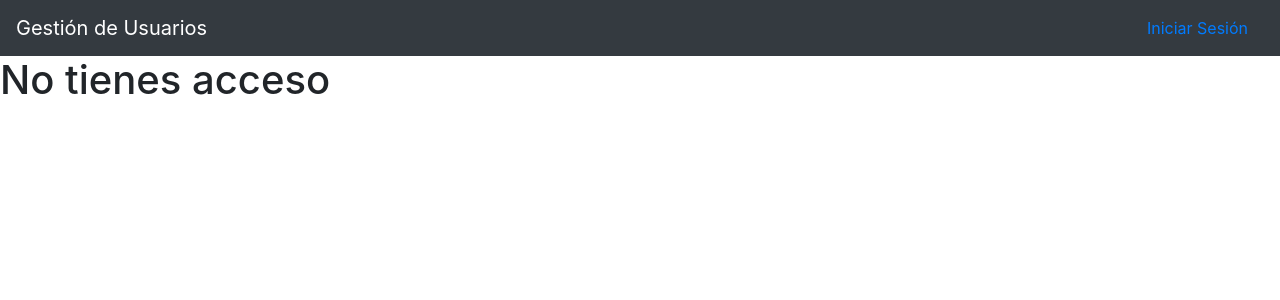
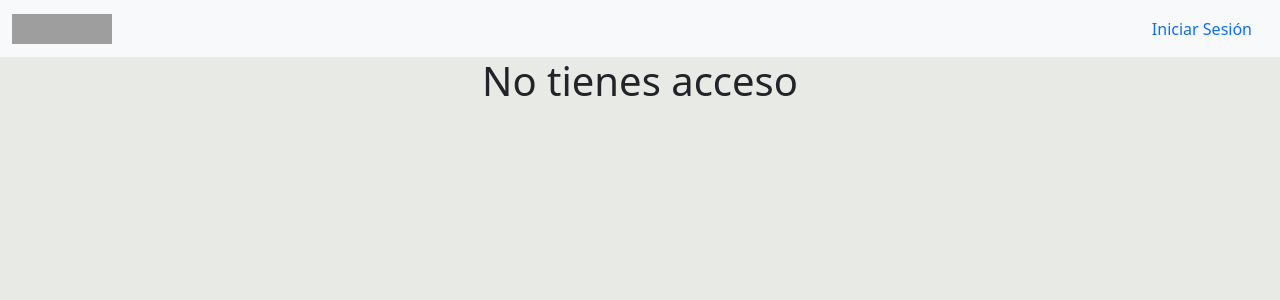
Before and after one commit to Machine1314/DjangoApp, a Django app: page /home/ in a window 1280 px wide. Shown: the top 300 px of the page. Run offline with Django 3.2, Linux system fonts and the light colour scheme; grey boxes are pictures that could not be loaded.

Commit message:
Se cambian bootstrap y colores

```diff
--- a/CRUD/Apps/GestionUsuarios/forms.py
+++ b/CRUD/Apps/GestionUsuarios/forms.py
@@ -13,7 +13,6 @@ class UsuarioForm(forms.ModelForm):
                   'Contrasena',
                   'FechaNacimiento')
         widgets = {
-            'codigo': forms.TextInput(attrs={'class': 'form-control', 'placeholder': '#'}),
             'Nombre': forms.TextInput(attrs={'class': 'form-control', 'placeholder': 'Nombre'}),
             'Apellido': forms.TextInput(attrs={'class': 'form-control', 'placeholder': 'Apellido'}),
             'Usuario': forms.TextInput(attrs={'class': 'form-control', 'placeholder': 'Usuario'}),
--- a/CRUD/Apps/GestionUsuarios/templates/GestionUsuarios/add.html
+++ b/CRUD/Apps/GestionUsuarios/templates/GestionUsuarios/add.html
@@ -13,6 +13,6 @@
     </div>
 </form>
 {% else %}
-<h1>No tienes acceso</h1>
+<h1 align="center">No tienes acceso</h1>
 {% endif %}
 {% endblock %}
--- a/CRUD/Apps/GestionUsuarios/templates/GestionUsuarios/home.html
+++ b/CRUD/Apps/GestionUsuarios/templates/GestionUsuarios/home.html
@@ -3,7 +3,7 @@
 {% block content %}
 <title>Home</title>
 {% if request.session.Usuario %}
-<table class="table table-striped table-dark">
+<table class="table table-striped">
     <thead>
     <tr>
         <th scope="col">#</th>
@@ -34,6 +34,6 @@
 </ul>
 
 {% else %}
-<h1>No tienes acceso</h1>
+<h1 align="center">No tienes acceso</h1>
 {% endif %}
 {% endblock %}
--- a/CRUD/Apps/GestionUsuarios/templates/GestionUsuarios/layout.html
+++ b/CRUD/Apps/GestionUsuarios/templates/GestionUsuarios/layout.html
@@ -1,27 +1,33 @@
 <!doctype html>
 {% load static %}
 <html lang="en">
-<head>
+  <head>
     <!-- Required meta tags -->
     <meta charset="utf-8">
-    <meta name="viewport" content="width=device-width, initial-scale=1, shrink-to-fit=no">
+    <meta name="viewport" content="width=device-width, initial-scale=1">
     <!-- favicon -->
     <link rel="shortcut icon" href="{% static 'img/favicon.png' %}" type="image/png">
     <link rel="icon" href="{% static 'img/favicon.png' %}" type="image/png">
-    <!-- Bootstrap css -->
-    <link rel="stylesheet" href="https://cdn.jsdelivr.net/npm/bootstrap@4.5.3/dist/css/bootstrap.min.css"
-          integrity="sha384-TX8t27EcRE3e/ihU7zmQxVncDAy5uIKz4rEkgIXeMed4M0jlfIDPvg6uqKI2xXr2" crossorigin="anonymous">
-    <nav class="navbar navbar-expand-lg navbar-dark bg-dark">
-        <a class="navbar-brand" href="#">Gestión de Usuarios</a>
-        <button class="navbar-toggler" type="button" data-toggle="collapse" data-target="#navbarNavAltMarkup"
+    <!-- Bootstrap CSS -->
+    <link href="https://cdn.jsdelivr.net/npm/bootstrap@5.1.2/dist/css/bootstrap.min.css" rel="stylesheet" integrity="sha384-uWxY/CJNBR+1zjPWmfnSnVxwRheevXITnMqoEIeG1LJrdI0GlVs/9cVSyPYXdcSF" crossorigin="anonymous">
+
+    <title>UDLA App</title>
+  </head>
+  <body style="background-color:#E8EAE6;">
+        <nav class="navbar navbar-expand-lg navbar-light bg-light">
+            <div class="container-fluid">
+        <a class="navbar-brand" href="{% url 'start' %}">
+      <img src="{% static 'images/django-logo-positive.svg' %}" alt="" width="100" height="30" class="d-inline-block align-text-top">
+    </a>
+        <button class="navbar-toggler" data-bs-toggle="collapse" data-bs-target="#navbarSupportedContent" aria-controls="navbarSupportedContent" aria-expanded="false" aria-label="Toggle navigation""
                 aria-controls="navbarNavAltMarkup" aria-expanded="false" aria-label="Toggle navigation">
             <span class="navbar-toggler-icon"></span>
         </button>
-        <div class="collapse navbar-collapse" id="navbarNavAltMarkup">
+        <div class="collapse navbar-collapse" id="navbarSupportedContent">
             <div class="navbar-nav">
                 {% if request.session.Usuario %}
-                <a class="nav-link" href="{% url 'home' %}">Home</a>
-                <a class="nav-link" href="{% url 'add' %}">Agregar</a>
+                <a class="nav-link" href="{% url 'home' %}">Listado</a>
+                <a class="nav-link" href="{% url 'add' %}">Nuevo Usuario</a>
                 {% endif %}
             </div>
         </div>
@@ -31,14 +37,14 @@
         {% else %}
         <a class="nav-link" href="{% url 'login' %}">Iniciar Sesión</a>
         {% endif %}
+            </div>
     </nav>
+
+
     {% if request.session.Usuario %}
-    <div class="jumbotron jumbotron-fluid">
-        <div class="container">
-            <h1 class="display-4">Lista de Usuarios</h1>
-            <p class="lead">Aplicacion hecha en Django.</p>
-        </div>
-    </div>
+    <div class="container-fluid bg-dark text-light p-2">
+        <h4 class="display-4" align="center">Usuarios</h4>
+</div>
     {% endif %}
 
 
@@ -47,18 +53,13 @@
 
     <!-- Optional JavaScript; choose one of the two! -->
 
-    <!-- Option 1: jQuery and Bootstrap Bundle (includes Popper) -->
-    <script src="https://code.jquery.com/jquery-3.5.1.slim.min.js"
-            integrity="sha384-DfXdz2htPH0lsSSs5nCTpuj/zy4C+OGpamoFVy38MVBnE+IbbVYUew+OrCXaRkfj"
-            crossorigin="anonymous"></script>
-    <script src="https://cdn.jsdelivr.net/npm/bootstrap@4.5.3/dist/js/bootstrap.bundle.min.js"
-            integrity="sha384-ho+j7jyWK8fNQe+A12Hb8AhRq26LrZ/JpcUGGOn+Y7RsweNrtN/tE3MoK7ZeZDyx"
-            crossorigin="anonymous"></script>
+    <!-- Option 1: Bootstrap Bundle with Popper -->
+    <script src="https://cdn.jsdelivr.net/npm/bootstrap@5.1.2/dist/js/bootstrap.bundle.min.js" integrity="sha384-kQtW33rZJAHjgefvhyyzcGF3C5TFyBQBA13V1RKPf4uH+bwyzQxZ6CmMZHmNBEfJ" crossorigin="anonymous"></script>
 
-    <!-- Option 2: jQuery, Popper.js, and Bootstrap JS
-    <script src="https://code.jquery.com/jquery-3.5.1.slim.min.js" integrity="sha384-DfXdz2htPH0lsSSs5nCTpuj/zy4C+OGpamoFVy38MVBnE+IbbVYUew+OrCXaRkfj" crossorigin="anonymous"></script>
-    <script src="https://cdn.jsdelivr.net/npm/popper.js@1.16.1/dist/umd/popper.min.js" integrity="sha384-9/reFTGAW83EW2RDu2S0VKaIzap3H66lZH81PoYlFhbGU+6BZp6G7niu735Sk7lN" crossorigin="anonymous"></script>
-    <script src="https://cdn.jsdelivr.net/npm/bootstrap@4.5.3/dist/js/bootstrap.min.js" integrity="sha384-w1Q4orYjBQndcko6MimVbzY0tgp4pWB4lZ7lr30WKz0vr/aWKhXdBNmNb5D92v7s" crossorigin="anonymous"></script>
+    <!-- Option 2: Separate Popper and Bootstrap JS -->
+    <!--
+    <script src="https://cdn.jsdelivr.net/npm/@popperjs/core@2.10.2/dist/umd/popper.min.js" integrity="sha384-7+zCNj/IqJ95wo16oMtfsKbZ9ccEh31eOz1HGyDuCQ6wgnyJNSYdrPa03rtR1zdB" crossorigin="anonymous"></script>
+    <script src="https://cdn.jsdelivr.net/npm/bootstrap@5.1.2/dist/js/bootstrap.min.js" integrity="sha384-PsUw7Xwds7x08Ew3exXhqzbhuEYmA2xnwc8BuD6SEr+UmEHlX8/MCltYEodzWA4u" crossorigin="anonymous"></script>
     -->
-</head>
+  </body>
 </html>
--- a/CRUD/Apps/GestionUsuarios/templates/GestionUsuarios/start.html
+++ b/CRUD/Apps/GestionUsuarios/templates/GestionUsuarios/start.html
@@ -95,7 +95,11 @@
                     <h1>Aplicación <br> Django</h1>
                     <span>Registro Usuarios</span>
                     <p>Esta aplicación fue desarrollada en el framwork Django y hosteada en Heroku.</p>
+                    {% if request.session.Usuario %}
+                    <a href="{% url 'home' %}">Empezar</a>
+                    {% else %}
                     <a href="{% url 'login' %}">Empezar</a>
+                    {% endif %}
                 </div>
             </div>
             <div class="col-md-7">
--- a/CRUD/Apps/GestionUsuarios/templates/GestionUsuarios/update.html
+++ b/CRUD/Apps/GestionUsuarios/templates/GestionUsuarios/update.html
@@ -11,6 +11,6 @@
     </form>
 </div>
 {% else %}
-<h1>No tienes acceso</h1>
+<h1 align="center">No tienes acceso</h1>
 {% endif %}
 {% endblock %}
```
Also changed, not shown: CRUD/Apps/GestionUsuarios/templates/GestionUsuarios/login.html (+12 -1 lines), static/images/django-logo-positive.svg (added), static/images/django-logo.png (added).
